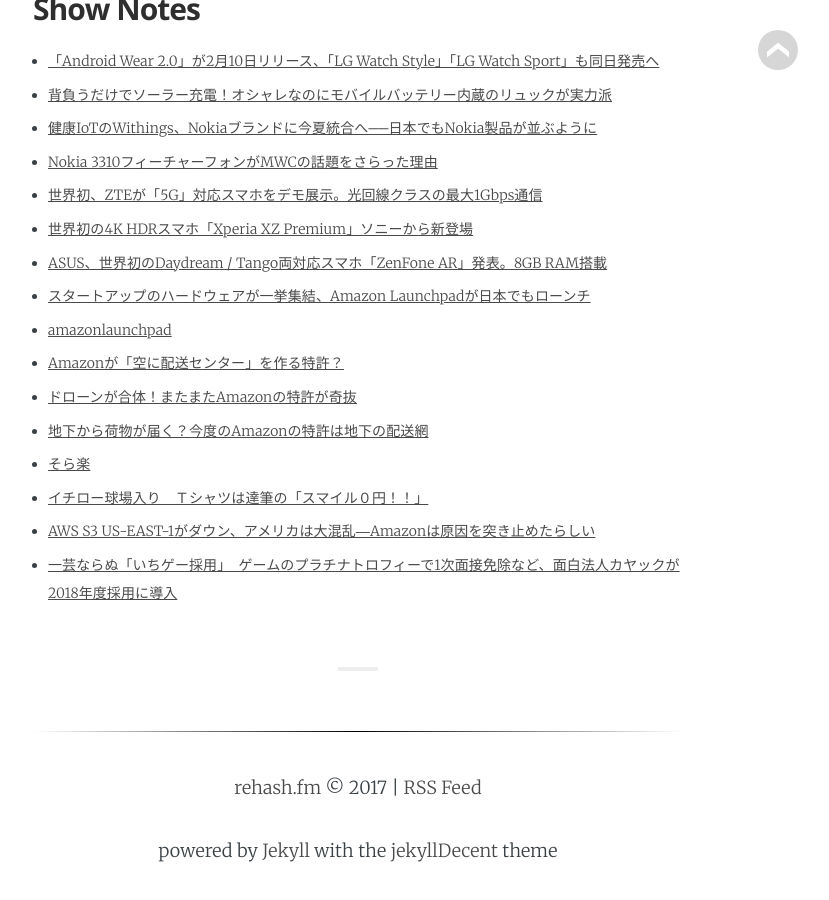
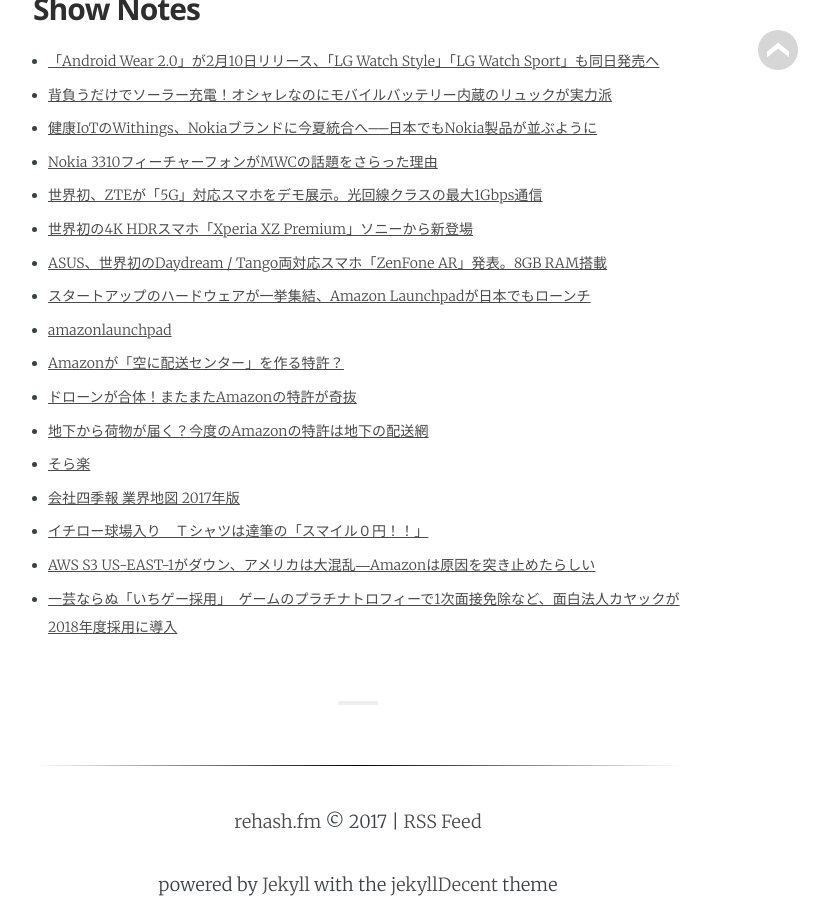
Before and after one commit to rehashfm/rehash.fm, a Jekyll site: the page built from _posts/2017-03-05-9.md, in a window 1280 px wide and 900 px high, scrolled down 608 px. Shown: the whole window, without its empty margins (282-1111 px from the left). Built offline with Jekyll 4.4.1, drawn with Linux system fonts in a browser that asks for light colours; some web fonts are replaced; before the commit the page ends 1475 px from its top, so only the background shows below that.

Commit message:
Add one more link to #9 show notes

```diff
--- a/_posts/2017-03-05-9.md
+++ b/_posts/2017-03-05-9.md
@@ -22,6 +22,7 @@
 - [ドローンが合体！またまたAmazonの特許が奇抜](http://nge.jp/2017/02/08/post-138042)
 - [地下から荷物が届く？今度のAmazonの特許は地下の配送網](http://nge.jp/2017/01/30/post-137838)
 - [そら楽](https://soraraku.rakuten.co.jp/)
+- [会社四季報 業界地図 2017年版](https://books.google.co.jp/books?id=55PkDAAAQBAJ&pg=PA96#v=onepage&q&f=false)
 - [イチロー球場入り　Ｔシャツは達筆の「スマイル０円！！」](http://www.sponichi.co.jp/baseball/news/2017/02/27/kiji/20170227s00001007391000c.html)
 - [AWS S3 US-EAST-1がダウン、アメリカは大混乱―Amazonは原因を突き止めたらしい](http://jp.techcrunch.com/2017/03/01/20170228amazon-aws-s3-outage-is-breaking-things-for-a-lot-of-websites-and-apps/)
 - [一芸ならぬ「いちゲー採用」　ゲームのプラチナトロフィーで1次面接免除など、面白法人カヤックが2018年度採用に導入](http://headlines.yahoo.co.jp/hl?a=20170301-00000024-it_nlab-sci)
```
